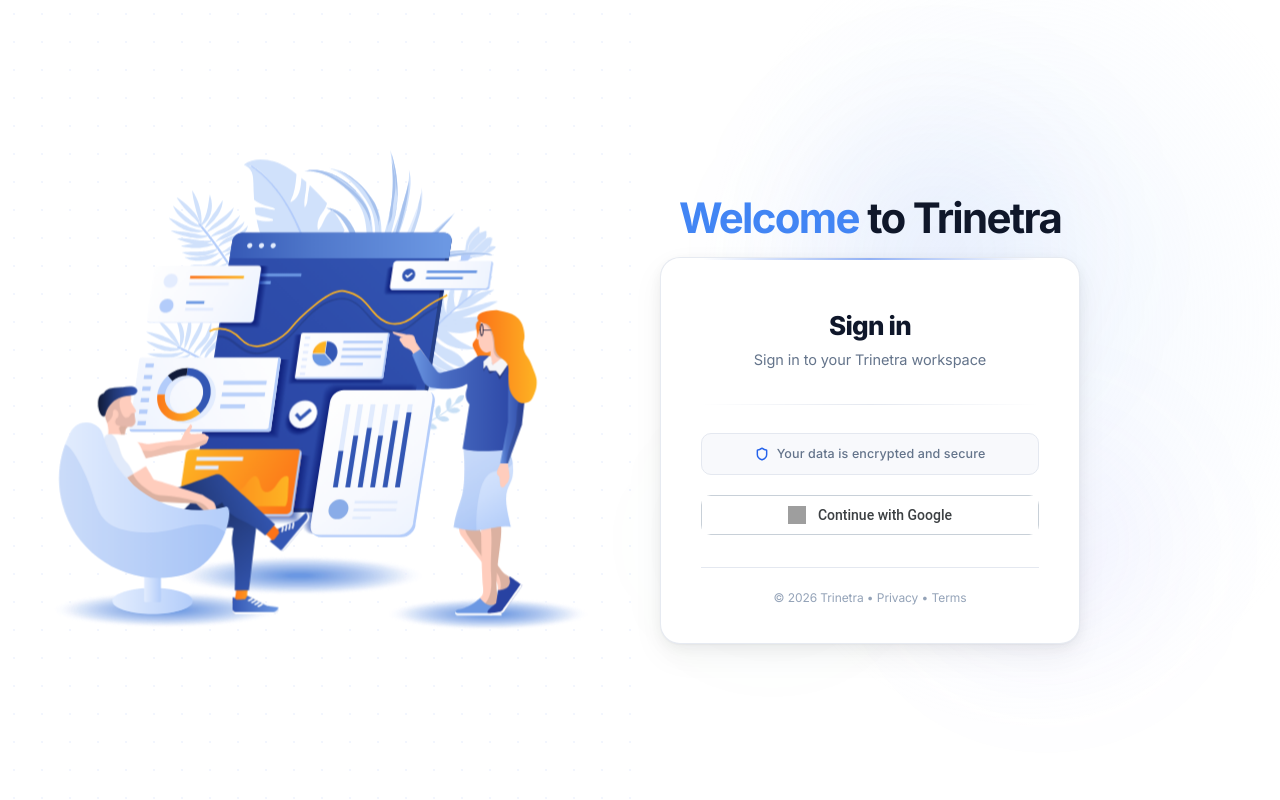
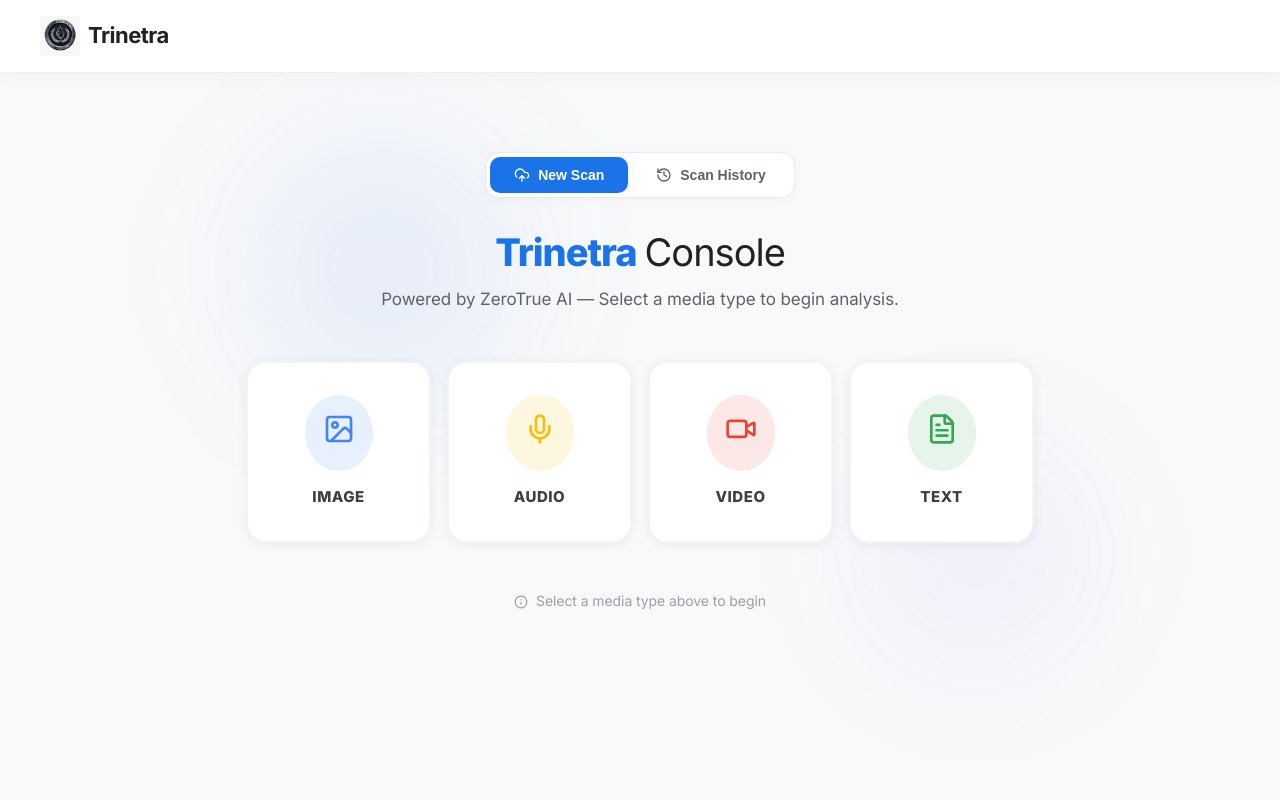
Before and after one commit to Dhairyashil-ui/PVG_ProjectX, a React (Vite) app in the folder frontend/: page / in a window 1280 px wide. Built offline with nearby package versions, Linux system fonts and the light colour scheme; grey boxes are pictures that could not be loaded.

Commit message:
chore: update frontend submodule reference

```diff
--- a/frontend/src/App.jsx
+++ b/frontend/src/App.jsx
@@ -1,34 +1,18 @@
 import React from 'react';
 import { Routes, Route, useNavigate, useLocation } from 'react-router-dom';
 import SplashScreen from './components/SplashScreen';
-import Login from './components/Login';
-import Profile from './components/Profile';
 import Home from './components/Home';
 import Navbar from './components/Navbar';
 
 function App() {
-  const navigate = useNavigate();
   const location = useLocation();
-
-  React.useEffect(() => {
-    const savedUser = localStorage.getItem('trinetra_user');
-    if (savedUser && (location.pathname === '/' || location.pathname === '/login')) {
-      navigate('/home');
-    }
-  }, [navigate, location.pathname]);
 
   return (
     <>
-      {(location.pathname !== '/' && location.pathname !== '/login') && <Navbar />}
+      {location.pathname !== '/' && <Navbar />}
 
       <Routes>
         <Route path="/" element={<SplashScreen />} />
-        <Route path="/login" element={<Login onLoginSuccess={(user) => {
-            // Save global profile state to bypass on future loads
-            localStorage.setItem('trinetra_user', JSON.stringify(user));
-            navigate('/home');
-        }} />} />
-        <Route path="/profile" element={<Profile />} />
         <Route path="/home" element={<Home />} />
       </Routes>
     </>
--- a/frontend/src/components/Navbar.jsx
+++ b/frontend/src/components/Navbar.jsx
@@ -17,7 +17,7 @@ export default function Navbar() {
 
   const handleLogout = () => {
     localStorage.removeItem('trinetra_user');
-    navigate('/login');
+    navigate('/');
   };
 
   return (
--- a/frontend/src/components/SplashScreen.jsx
+++ b/frontend/src/components/SplashScreen.jsx
@@ -9,7 +9,7 @@ const SplashScreen = () => {
   useEffect(() => {
     // Start fade-out at 4s, navigate at 5s (after 1s fade)
     const fadeTimer = setTimeout(() => setFadeOut(true), 4000);
-    const navTimer  = setTimeout(() => navigate('/login'), 5000);
+    const navTimer  = setTimeout(() => navigate('/home'), 5000);
 
     return () => {
       clearTimeout(fadeTimer);
--- a/frontend/src/services/api.js
+++ b/frontend/src/services/api.js
@@ -1,7 +1,7 @@
 // Centralized API service — all backend calls go through here.
 // Base URL is injected via Vite env variable at build time.
 
-const BASE_URL = import.meta.env.VITE_API_URL || 'http://localhost:5000';
+const BASE_URL = (import.meta.env.VITE_API_URL || 'http://localhost:5000').replace(/\/$/, '');
 
 /**
  * Analyze a file (image / audio / video / text file).
```
Also changed, not shown: frontend/vercel.json.
